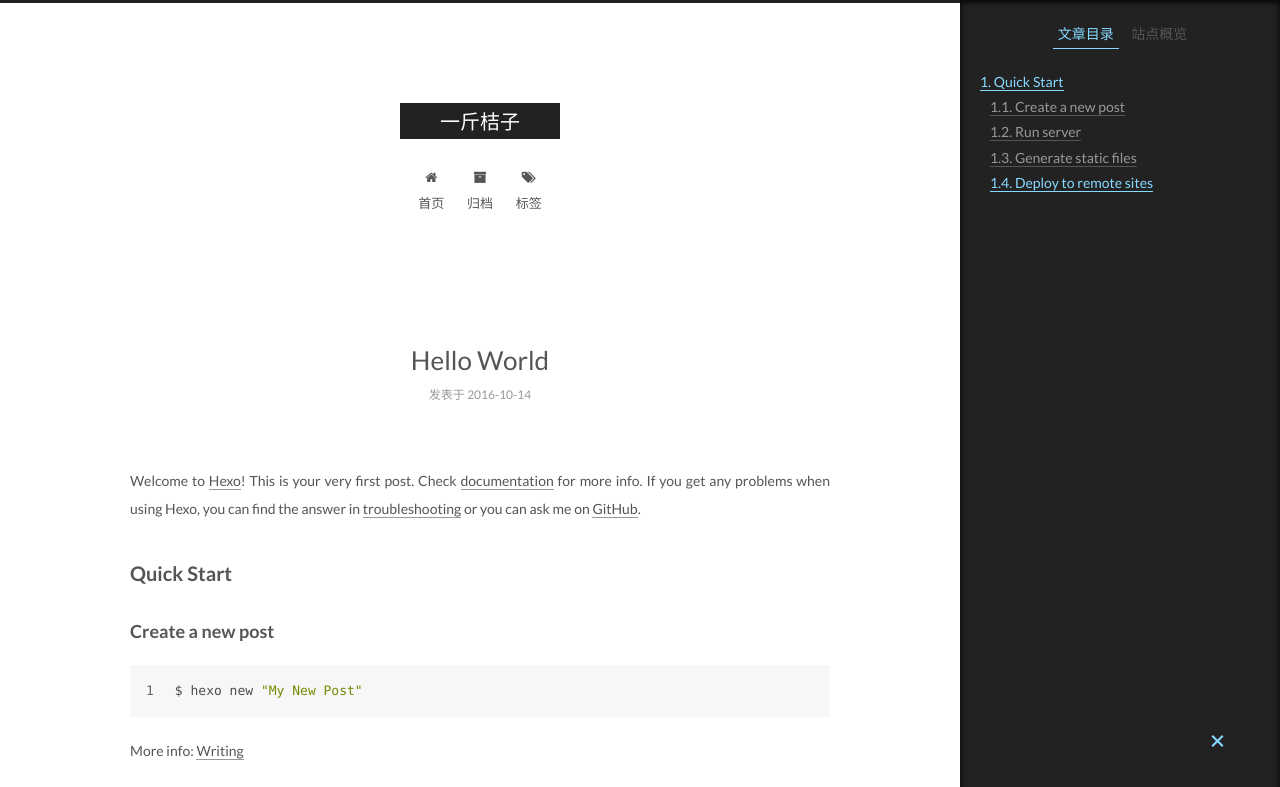
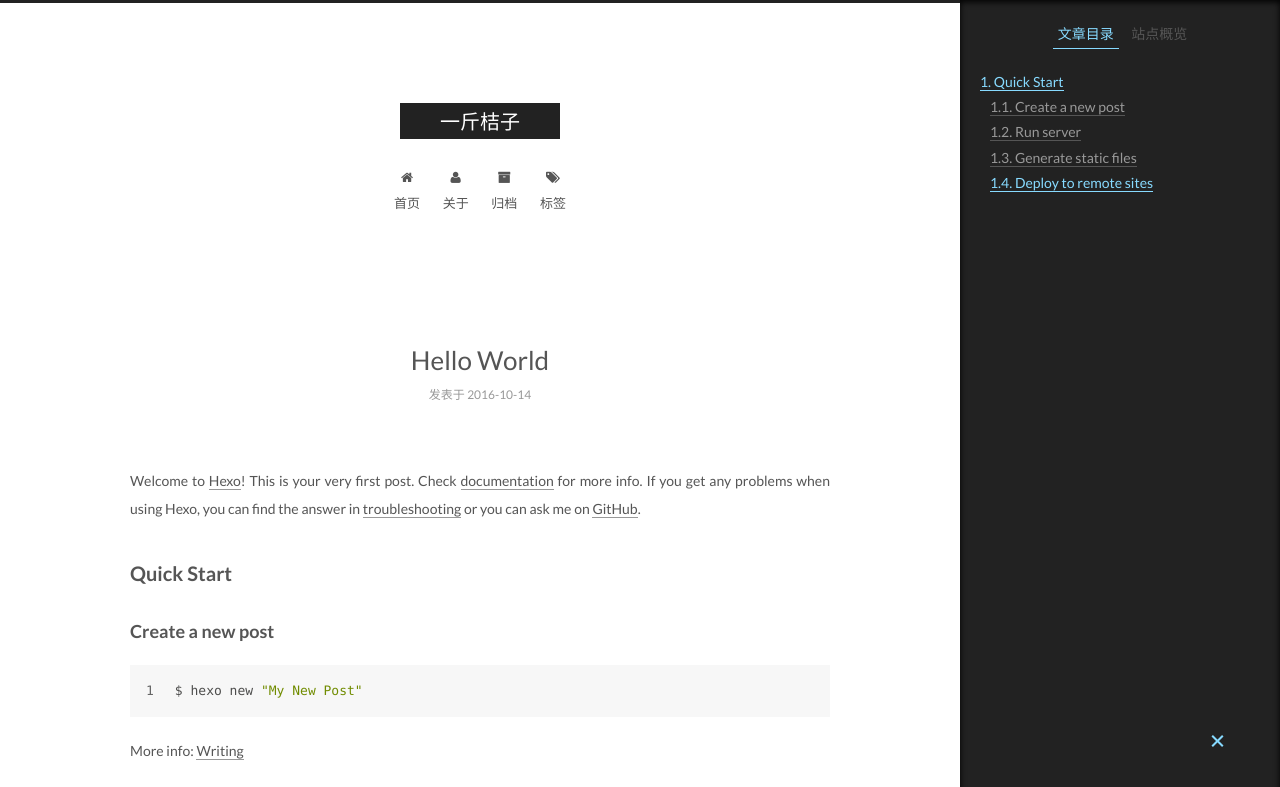
Before and after one commit to zidna110/zidna110.github.io, a plain HTML site: page 2016/10/14/hello-world/index.html in a window 1280 px wide. Shown: the top 787 px of the page. Drawn offline with Linux system fonts and the light colour scheme.

Commit message:
Site updated: 2016-10-14 13:38:26

```diff
--- a/2016/10/14/hello-world/index.html
+++ b/2016/10/14/hello-world/index.html
@@ -179,6 +179,16 @@
               <i class="menu-item-icon fa fa-fw fa-home"></i> <br />
 
             首页
+          </a>
+        </li>
+
+
+        <li class="menu-item menu-item-about">
+          <a href="/about" rel="section">
+
+              <i class="menu-item-icon fa fa-fw fa-user"></i> <br />
+
+            关于
           </a>
         </li>
 
--- a/css/main.css
+++ b/css/main.css
@@ -1557,7 +1557,7 @@
   width: 4px;
   height: 4px;
   border-radius: 50%;
-  background: #cbff54;
+  background: #7fff62;
 }
 .links-of-blogroll {
   font-size: 13px;
```
Also changed, not shown: archives/2016/10/index.html (+10 -0 lines), archives/2016/index.html (+10 -0 lines), archives/index.html (+10 -0 lines), index.html (+10 -0 lines).
